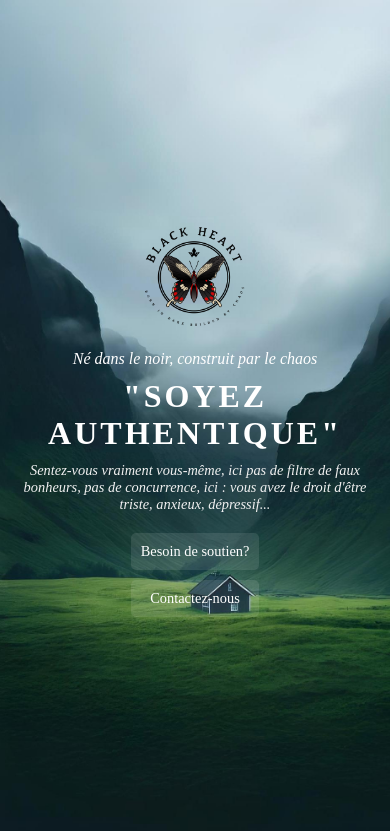
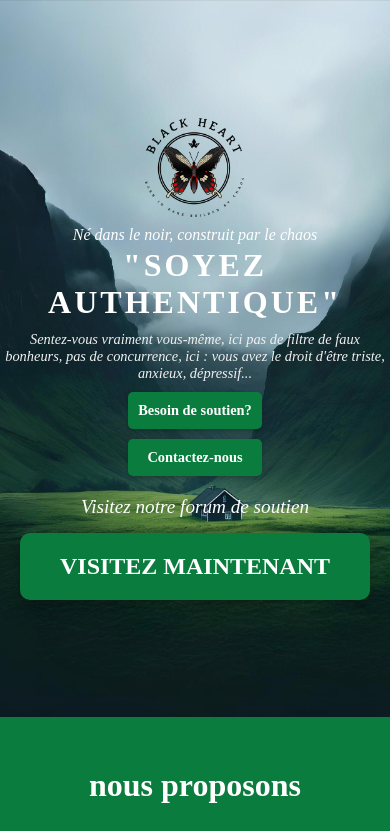
Before and after one commit to GIBRILmadak/BLACK-HEART, a website: page index.html in a window 390 px wide. Shown: the top 831 px of the page. Drawn offline with Linux system fonts and the light colour scheme; a web font is replaced by a local one.

Commit message:
Update index.html

```diff
--- a/index.html
+++ b/index.html
@@ -28,12 +28,13 @@
       align-items: center;
       justify-content: center;
       text-align: center;
-      padding: 20px;
-      min-height: 100vh;
+      padding: 5px; /* Further reduced padding */
+      min-height: 85vh; /* Adjusted height */
+      position: relative;
     }
 
     .logo {
-      margin-bottom: 20px;
+      margin-bottom: 5px; /* Further reduced margin */
     }
 
     .logo img {
@@ -44,7 +45,7 @@
     .subtitle {
       font-size: 1.5rem;
       font-style: italic;
-      margin-bottom: 10px;
+      margin-bottom: 3px; /* Further reduced margin */
     }
 
     .main-title {
@@ -55,7 +56,7 @@
 
     .message {
       font-size: 1.2rem;
-      margin-top: 15px;
+      margin-top: 5px; /* Further reduced margin */
       text-align: center;
       font-style: italic;
       color: #f0f0f0;
@@ -65,9 +66,9 @@
       display: flex;
       justify-content: space-between; /* Place les boutons de part et d'autre */
       align-items: center;
-      margin-top: 20px;
-      padding: 0 20px; /* Ajoute un espacement horizontal */
-      gap: 40px; /* Ajoute un espacement entre les boutons */
+      margin-top: 10px; /* Further reduced margin */
+      padding: 0 5px; /* Further reduced padding */
+      gap: 10px; /* Further reduced gap */
     }
 
     .links a {
@@ -108,6 +109,39 @@
       justify-content: center;
     }
 
+    .banner {
+      margin-top: 20px;
+      text-align: center;
+    }
+
+    .banner-description {
+      font-size: 1.2rem;
+      margin-bottom: 15px;
+      color: white;
+      font-style: italic;
+    }
+
+    .banner a {
+      padding: 20px 40px;
+      font-size: 1.5rem;
+      color: white;
+      background-color: #0a7d3e;
+      border: none;
+      border-radius: 10px;
+      text-decoration: none;
+      transition: all 0.3s;
+      display: inline-block;
+      text-transform: uppercase;
+      font-weight: bold;
+      box-shadow: 0 4px 8px rgba(0,0,0,0.2);
+    }
+
+    .banner a:hover {
+      background-color: #086c35;
+      transform: scale(1.05);
+      box-shadow: 0 6px 12px rgba(0,0,0,0.3);
+    }
+
     @media (max-width: 600px) {
       .main-title {
         font-size: 2rem;
@@ -123,20 +157,24 @@
         margin-top: 10px;
       }
       .links {
-        flex-direction: column; /* Affiche les liens en colonne */
-        align-items: center; /* Centre les liens dans la colonne */
+        flex-direction: column;
+        align-items: center;
       }
       .links a {
-        width: 100%; /* Les liens prennent toute la largeur */
-        text-align: center; /* Centre le texte des liens */
-        font-size: 0.8rem; /* Réduction de la taille du texte */
-        padding: 8px 15px; /* Réduction de la taille des boutons */
+        width: 100%;
+        text-align: center;
+        font-size: 0.8rem;
+        padding: 8px 15px;
         border-radius: 5px;
-        background-color: rgba(255, 255, 255, 0.1); /* Fond semi-transparent */
+        background-color: #0a7d3e; /* Changé pour vert */
+        color: white;
+        font-weight: bold;
+        box-shadow: 0 2px 4px rgba(0,0,0,0.2);
       }
 
       .links a:hover {
-        background-color: rgba(255, 255, 255, 0.3); /* Fond plus visible au survol */
+        background-color: #086c35; /* Vert plus foncé au survol */
+        transform: scale(1.02);
       }
     }
 
@@ -175,6 +213,14 @@
         padding: 10px;
       }
     }
+
+    section {
+      padding: 20px 5px; /* Further reduced padding for all sections */
+    }
+
+    footer {
+      padding: 5px; /* r */
+    }
   </style>
 </head>
 <body>
@@ -188,9 +234,12 @@
       Sentez-vous vraiment vous-même, ici pas de filtre de faux bonheurs, pas de concurrence, ici : vous avez le droit d'être triste, anxieux, dépressif...
     </div>
     <div class="links">
-      <!-- Boutons repositionnés et corrigés -->
       <a href="./soutien.html" class="support-button">Besoin de soutien?</a>
       <a href="./contact.html" class="contact-button">Contactez-nous</a>
+    </div>
+    <div class="banner">
+      <div class="banner-description">Visitez notre forum de soutien</div>
+      <a href="./forum.html">visitez maintenant</a>
     </div>
   </section>
 
@@ -218,11 +267,6 @@
         <p>à propos de cœur noir</p>
       </a>
     </div>
-  </section>
-
-  <section style="background-image: url('./images/bkground%2001.jpg'); background-size: cover; background-position: center; padding: 50px 20px; text-align: center; color: white; height: 300px;">
-    <p style="font-size: 1.2rem; margin-bottom: 20px;">découvrez notre forum de soutien</p>
-    <a href="./forum.html" style="padding: 15px 30px; font-size: 1rem; color: white; background-color: #0a7d3e; border-radius: 5px; text-decoration: none; transition: background-color 0.3s; margin-top: 10px; display: inline-block;">visitez maintenant</a>
   </section>
 
   <script>
@@ -254,7 +298,7 @@
     }
   </script>
 </body>
-<footer style="background-color: #fcfcfc; color:#0a7d3e; text-align: center; padding: 20px; font-family: 'Playfair Display', serif;">
+<footer style="background-color: #fcfcfc; color:#0a7d3e; text-align: center; padding: 5px; font-family: 'Playfair Display', serif;">
   <div style="display: flex; flex-direction: column; align-items: center; gap: 10px;">
     <p style="margin: 0; font-size: 1rem;">© 2025 BLACK HEART - Créé par [gibrilMD]</p>
   </div>
```
